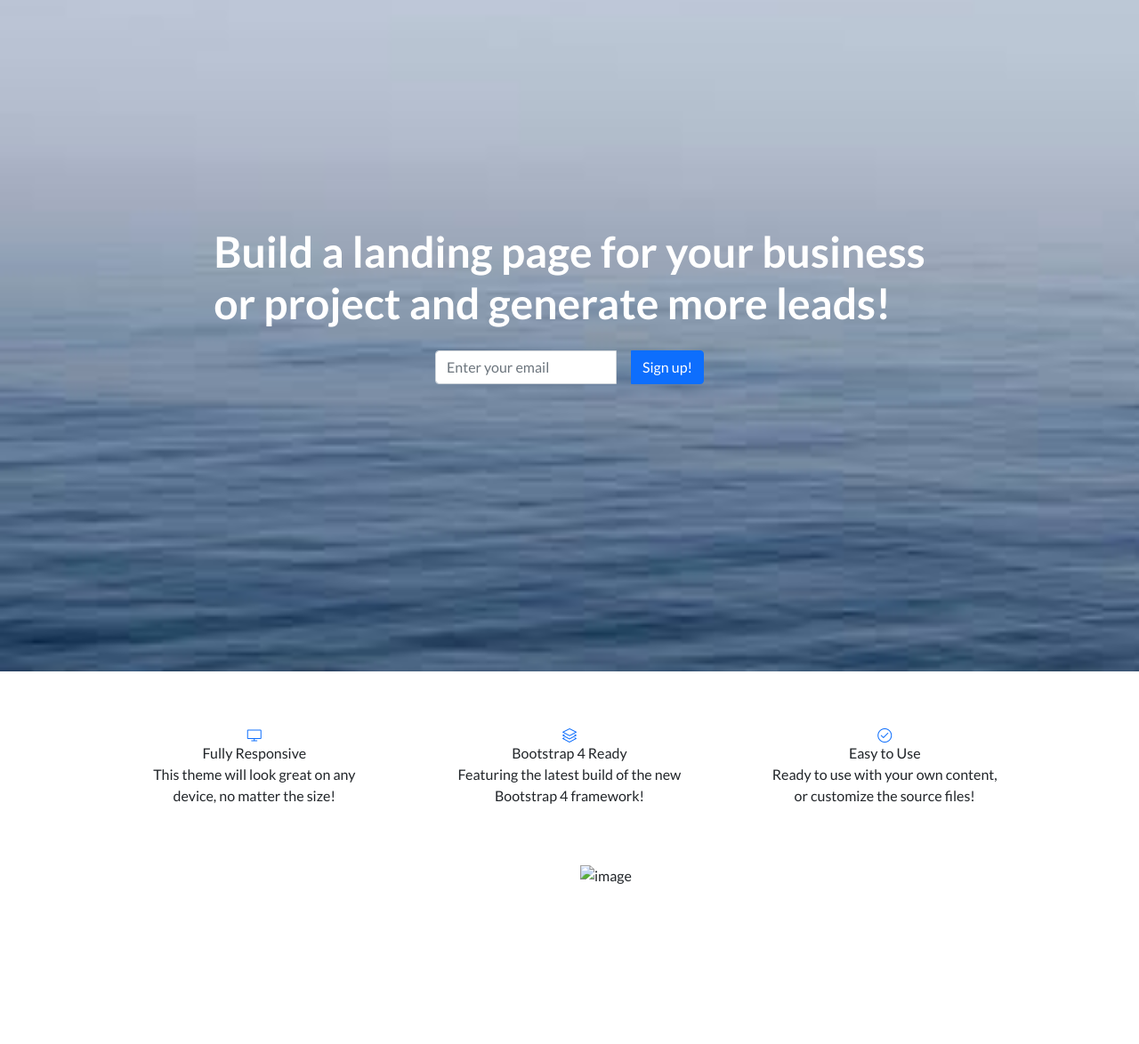
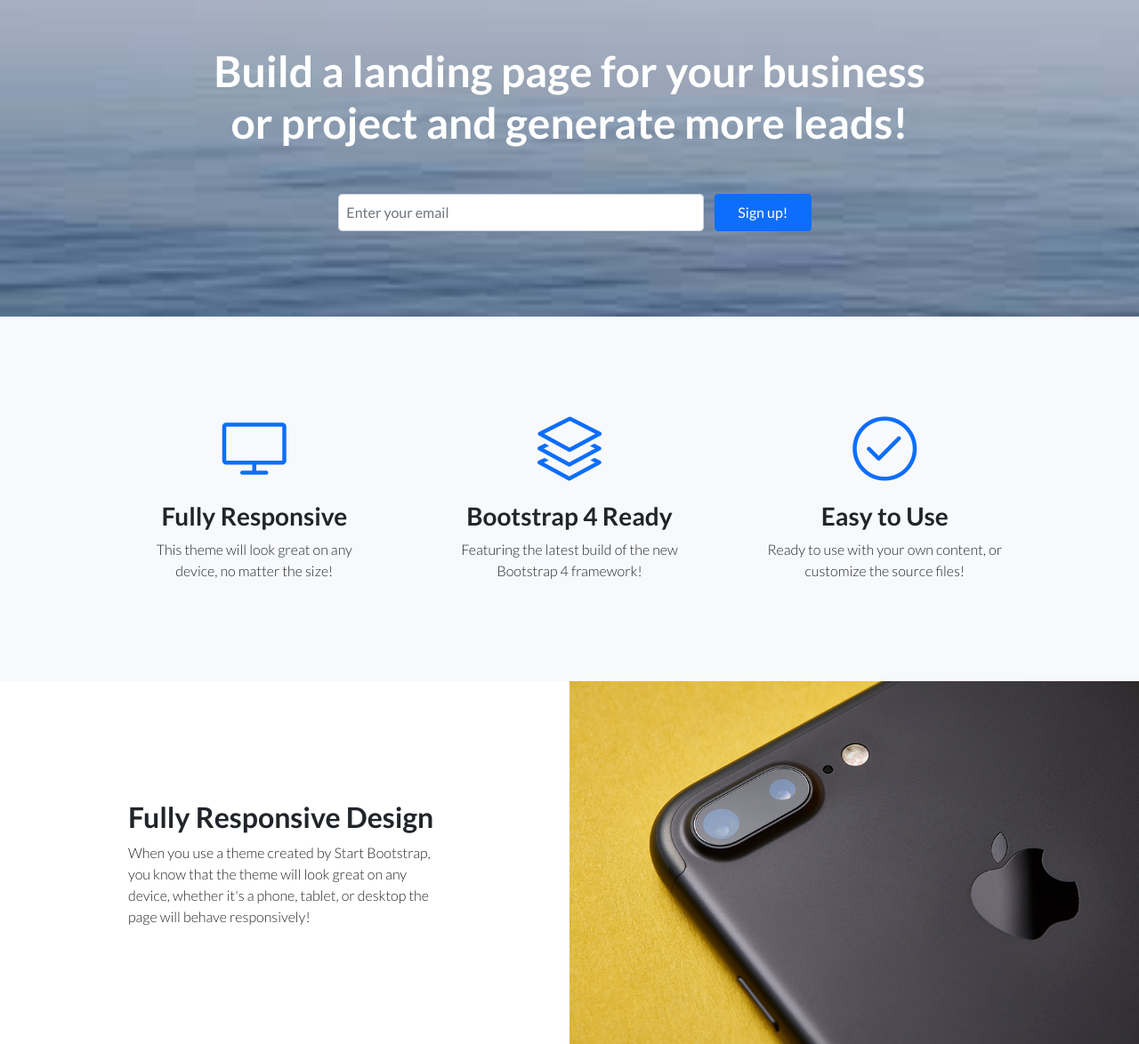
Before and after one commit to Hemsleek/StartBootStrap2, a plain HTML site: page index.html in a window 1280 px wide. Shown: the part 115-1289 px from the top of the page at 89% size. Before the commit the page ends 1112 px from the top, so only its background shows below. Drawn offline with nearby package versions, Linux system fonts and the light colour scheme.

Commit message:
feat: testimony and display section

```diff
--- a/css/style.css
+++ b/css/style.css
@@ -13,7 +13,12 @@ body {
 .water {
     background: url(../media/water.jpeg) #495B71;
     background-size: cover;
-    background-repeat: no-repeat;
+    /* background-repeat: no-repeat; */
     background-position: center;
-    background-blend-mode: normal;
+    /* background-blend-mode: normal; */
 }
+
+section.describe,
+section.testimony {
+    background: #F8F9FA;
+}
--- a/index.html
+++ b/index.html
@@ -27,61 +27,88 @@
         <div class="col-lg-1"></div>
 
     </nav>
-    <div class=" h-100">
-        <section class="water h-100 d-flex flex-column text-white  justify-content-center align-items-center ">
-            <span class="display-5 font-weight-bolder">
+    <section class="water  py-5 text-center text-white ">
+        <span class="display-5 d-block py-5 font-weight-bolder">
 
                 Build a landing page for your business <br> or project and generate more leads!
            </span>
-            <form action="#" class="form-inline my-4">
-                <div class="input-group">
+        <form action="#" class="row  justify-content-center mt-1 mb-5 ">
+            <div class="col-4">
 
-                    <input class="form-control " type="text" placeholder="Enter your email">
-                    <button class="btn btn-default btn-primary ml-3">
+                <input class="form-control  p-2" type="text" placeholder="Enter your email">
+            </div>
+            <button class="col-1 btn btn-default py-2  btn-primary">
                     Sign up!
              </button>
-                </div>
         </form>
     </section>
-        <div class="row my-5">
+    <section class="describe row py-5 ">
 
-            <div class="col-lg-10 d-flex mx-auto">
+        <div class="col-lg-10 py-5 d-flex mx-auto">
 
             <div class="col py-3 d-flex flex-column align-items-center justify-content-center">
-                    <i class="icon-screen-desktop  text-primary"></i>
-                    <header>Fully Responsive</header>
-                    <span class="text-center w-75">This theme will look great on any device, no matter the size!</span>
+                <i class="icon-screen-desktop display-2 text-primary"></i>
+                <header class="h3 mt-4 font-weight-bold">Fully Responsive</header>
+                <span class="text-center font-weight-light w-75">This theme will look great on any device, no matter the size!</span>
             </div>
             <div class="col d-flex flex-column align-items-center justify-content-center">
-                    <i class="icon-layers text-xl text-primary "></i>
-                    <header>Bootstrap 4 Ready</header>
-                    <span class="text-center w-75">Featuring the latest build of the new Bootstrap 4 framework!</span>
+                <i class="icon-layers display-2 text-primary "></i>
+                <header class="h3 mt-4 font-weight-bold">Bootstrap 4 Ready</header>
+                <span class="text-center font-weight-light w-75">Featuring the latest build of the new Bootstrap 4 framework!</span>
             </div>
             <div class="col d-flex flex-column align-items-center justify-content-center">
-                    <i class="icon-check text-primary"></i>
-                    <header>Easy to Use</header>
-                    <span class="text-center w-75">Ready to use with your own content, or customize the source files!</span>
+                <i class="icon-check display-2 text-primary"></i>
+                <header class="h3 mt-4 font-weight-bold">Easy to Use</header>
+                <span class="text-center font-weight-light w-75">Ready to use with your own content, or customize the source files!</span>
             </div>
         </div>
-        </div>
-        <section class="images  container-fluid">
-            <div class="row">
-                <div class="col-6"></div>
-                <div class="col-6">
-                    <img src="" alt="image" class="img-responsive">
-                </div>
-            </div>
-            <div class="row">
-                <div class="col-6"></div>
-                <div class="col-6"></div>
+    </section>
+    <section class="images ">
+        <div class="row g-0">
+            <div class="col-6 d-flex flex-column justify-content-center p-5 ">
+                <h3 class="mx-5 h2 px-5 font-weight-bolder ">Fully Responsive Design</h3>
+                <p class="px-5 font-weight-lighter  mx-5">
+                    When you use a theme created by Start Bootstrap, you know that the theme will look great on any device, whether it's a phone, tablet, or desktop the page will behave responsively!
+                </p>
             </div>
 
-        </section>
+
+            <img class="col-6 img-fluid " src="media/bg-showcase-1.jpg " alt="image1 ">
 
 
+
+            <img class=" col-6 img-fluid " src="media/bg-showcase-2.jpg " alt="image2 ">
+
+            <div class="col-6 d-flex flex-column justify-content-center p-5 ">
+                <h3 class=" mx-5 h2 px-5 font-weight-bolder ">Updated For Bootstrap 4</h3>
+                <p class="px-5 font-weight-lighter  mx-5">
+                    Newly improved, and full of great utility classes, Bootstrap 4 is leading the way in mobile responsive web development! All of the themes on Start Bootstrap are now using Bootstrap 4!
+                </p>
             </div>
-    <script src="./popper.min.js"></script>
-    <script src="./bootstrap.min.js"></script>
+
+            <div class="col-6 d-flex flex-column justify-content-center p-5 ">
+                <h3 class=" mx-5 h2 px-5 font-weight-bolder ">Easy to Use & Customize</h3>
+                <p class="px-5 font-weight-lighter  mx-5">
+                    Landing Page is just HTML and CSS with a splash of SCSS for users who demand some deeper customization options. Out of the box, just add your content and images, and your new landing page will be ready to go!
+                </p>
+            </div>
+
+
+            <img class=" col-6 img-fluid " src="media/bg-showcase-3.jpg ">
+        </div>
+    </section>
+    <section class="testimony">
+
+    </section>
+    <section>
+
+    </section>
+    <footer>
+
+    </footer>
+
+    <script src="./popper.min.js "></script>
+    <script src="./bootstrap.min.js "></script>
 </body>
 
 </html>
```
Also changed, not shown: media/bg-showcase-1.jpg (added), media/bg-showcase-2.jpg (added), media/bg-showcase-3.jpg (added). Lines whose indentation alone changed are shown as unchanged.
